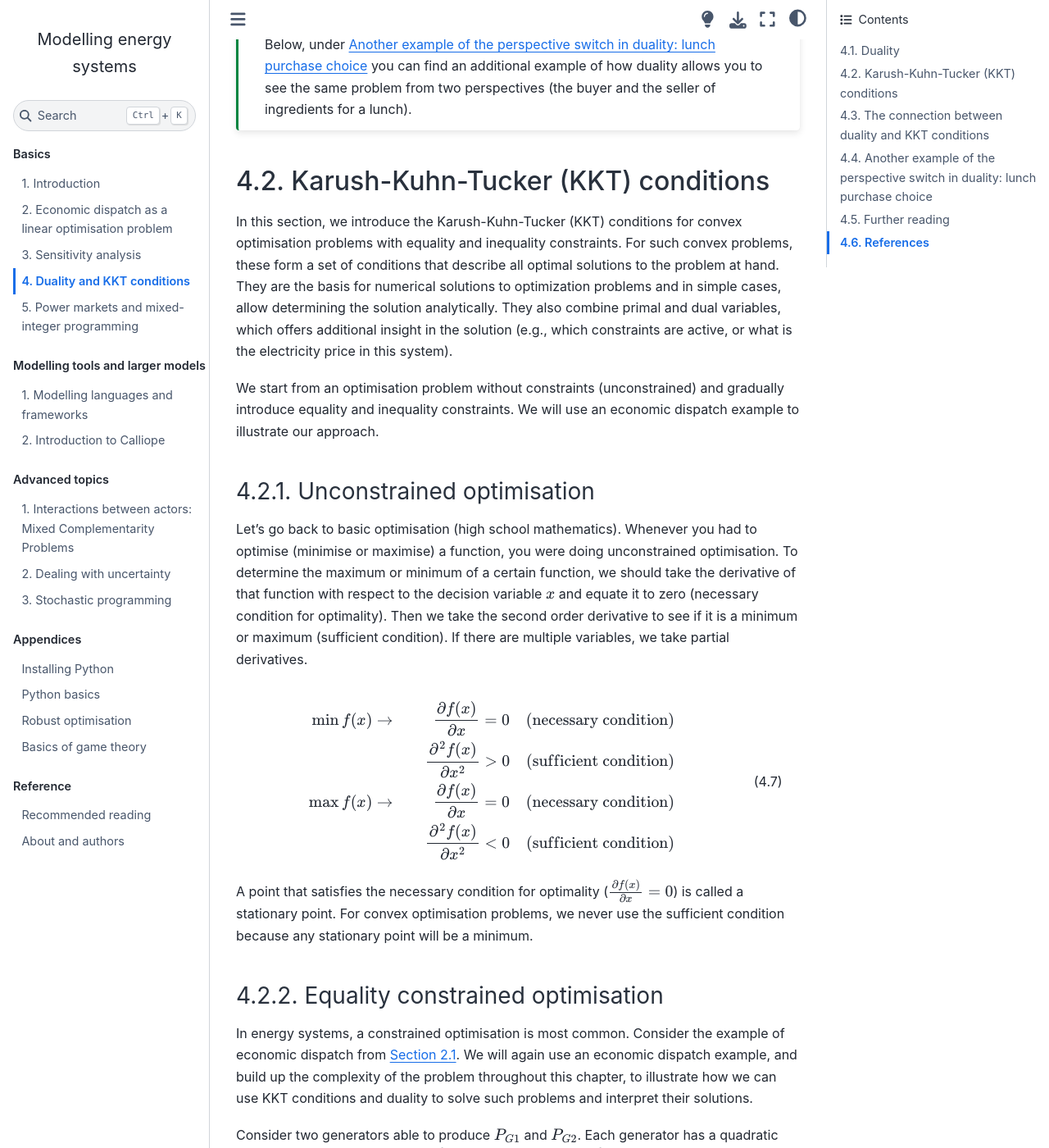
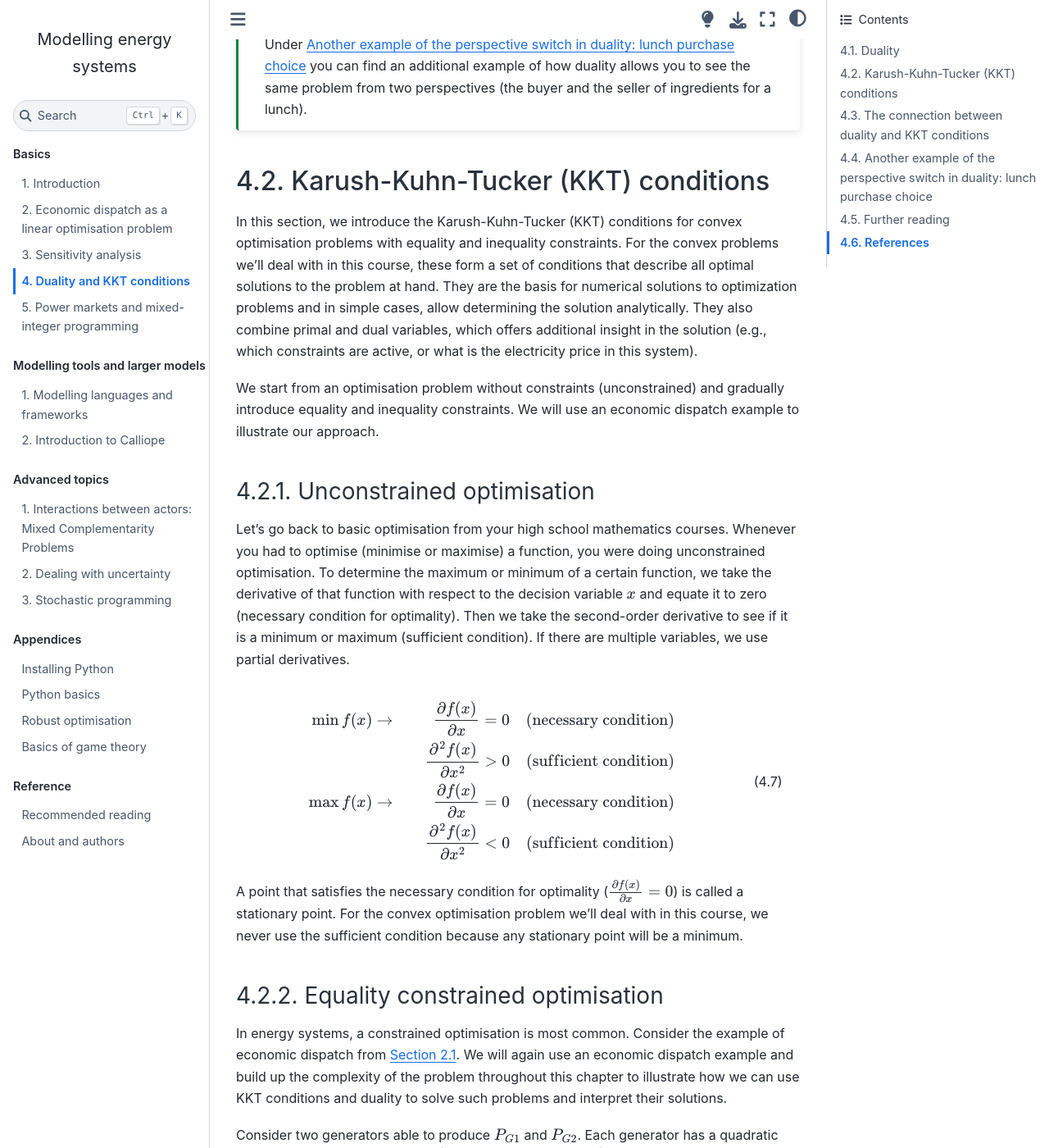
Before and after one commit to sjpfenninger/modelling-energy-systems, a Jupyter Book: the page built from basics/duality-kkts.md, in a window 1280 px wide and 1400 px high, scrolled down 8128 px. Shown: the whole window at 82% size. Built offline with Jupyter Book 1.0.4 settings and Sphinx 7.4.7 and the Sphinx Book theme 1.1.4, drawn with Linux system fonts in a browser that asks for light colours; pages that are not in the unit, such as notebooks, are missing from menus; comment, search, counter and statistics services are not loaded; cross-references to code outside the pages are shown as plain code; some of the changed text lies outside the part shown.

Commit message:
Refine explanations of duality and KKT conditions
Clarified language and improved consistency in the explanation of dual problems and KKT conditions. Adjusted phrasing for better readability and accuracy.

````diff
--- a/basics/duality-kkts.md
+++ b/basics/duality-kkts.md
@@ -205,20 +205,20 @@ How to convert a primal problem into a dual problem From the "SOB method": Benja
 
 :::{admonition} Additional example
 :class: tip
-Below, under {ref}`content:duality-kkts:lunch-example` you can find an additional example of how duality allows you to see the same problem from two perspectives (the buyer and the seller of ingredients for a lunch).
+Under {ref}`content:duality-kkts:lunch-example` you can find an additional example of how duality allows you to see the same problem from two perspectives (the buyer and the seller of ingredients for a lunch).
 :::
 
 (content:duality-kkts:kkt-conditions)=
 
 ## Karush-Kuhn-Tucker (KKT) conditions
 
-In this section, we introduce the Karush-Kuhn-Tucker (KKT) conditions for convex optimisation problems with equality and inequality constraints. For such convex problems, these form a set of conditions that describe all optimal solutions to the problem at hand. They are the basis for numerical solutions to optimization problems and in simple cases, allow determining the solution analytically. They also combine primal and dual variables, which offers additional insight in the solution (e.g., which constraints are active, or what is the electricity price in this system).
+In this section, we introduce the Karush-Kuhn-Tucker (KKT) conditions for convex optimisation problems with equality and inequality constraints. For the convex problems we'll deal with in this course, these form a set of conditions that describe all optimal solutions to the problem at hand. They are the basis for numerical solutions to optimization problems and in simple cases, allow determining the solution analytically. They also combine primal and dual variables, which offers additional insight in the solution (e.g., which constraints are active, or what is the electricity price in this system).
 
 We start from an optimisation problem without constraints (unconstrained) and gradually introduce equality and inequality constraints. We will use an economic dispatch example to illustrate our approach.
 
 ### Unconstrained optimisation
 
-Let's go back to basic optimisation (high school mathematics). Whenever you had to optimise (minimise or maximise) a function, you were doing unconstrained optimisation. To determine the maximum or minimum of a certain function, we should take the derivative of that function with respect to the decision variable $x$ and equate it to zero (necessary condition for optimality). Then we take the second order derivative to see if it is a minimum or maximum (sufficient condition). If there are multiple variables, we take partial derivatives.
+Let's go back to basic optimisation from your high school mathematics courses. Whenever you had to optimise (minimise or maximise) a function, you were doing unconstrained optimisation. To determine the maximum or minimum of a certain function, we take the derivative of that function with respect to the decision variable $x$ and equate it to zero (necessary condition for optimality). Then we take the second-order derivative to see if it is a minimum or maximum (sufficient condition). If there are multiple variables, we use partial derivatives.
 
 \begin{align}
     \min f(x) & \rightarrow & \frac{\partial f(x)}{\partial x} =  0 \quad \text{(necessary condition)} \\
@@ -227,21 +227,21 @@ Let's go back to basic optimisation (high school mathematics). Whenever you had
     & & \frac{\partial^2 f(x)}{\partial x^2} < 0 \quad \text{(sufficient condition)} \\
 \end{align}
 
-A point that satisfies the necessary condition for optimality ($\frac{\partial f(x)}{\partial x} =  0$) is called a stationary point. For convex optimisation problems, we never use the sufficient condition because any stationary point will be a minimum.
+A point that satisfies the necessary condition for optimality ($\frac{\partial f(x)}{\partial x} =  0$) is called a stationary point. For the convex optimisation problem we'll deal with in this course, we never use the sufficient condition because any stationary point will be a minimum.
 
 (content:duality-kkt:economic-dispatch)=
 
 ### Equality constrained optimisation
 
-In energy systems, a constrained optimisation is most common. Consider the example of economic dispatch from {numref}`content:lp:economic-dispatch`. We will again use an economic dispatch example, and build up the complexity of the problem throughout this chapter, to illustrate how we can use KKT conditions and duality to solve such problems and interpret their solutions.
+In energy systems, a constrained optimisation is most common. Consider the example of economic dispatch from {numref}`content:lp:economic-dispatch`. We will again use an economic dispatch example and build up the complexity of the problem throughout this chapter to illustrate how we can use KKT conditions and duality to solve such problems and interpret their solutions.
 
-Consider two generators able to produce $P_{G1}$ and $P_{G2}$. Each generator has a quadratic cost function: $C_1 = a_1 + b_1 \cdot P_{G1}^2$ and $C_2 = a_2 + b_2 \cdot P_{G2}^2$. Note that the cost functions here are quadratic, _not_ linear. This is quite typical in power systems. $C_i$ denotes the total operating cost of powerplant $i$, while $a_i$ is a fixed cost and $b_i$ is the cost in €/MW.
+Consider two generators able to produce $P_{G1}$ and $P_{G2}$. Each generator has a quadratic cost function: $C_1 = a_1 + b_1 \cdot P_{G1}^2$ and $C_2 = a_2 + b_2 \cdot P_{G2}^2$. Note that the cost functions here are quadratic, _not_ linear. This is quite typical in power systems. $C_i$ denotes the total operating cost of powerplant $i$, while $a_i$ is a fixed cost and $b_i$ is the cost in €/MWh$^2$.
 
 Unlike the linear dispatch problem in {numref}`content:lp:economic-dispatch`, we now have a **quadratic programming (QP)** problem. This is still a convex optimisation problem. Therefore, the techniques we use here also apply to linear programming problems.
 
 ```{admonition} Reminder: convex optimisation
 :class: tip
-[Convex optimisation](https://en.wikipedia.org/wiki/Convex_optimization) means that we are dealing with convex functions over convex regions. Both linear and quadratic optimisation problems are convex. In general, however, many kinds of non-linear optimisation problems are non-convex, and we cannot apply the techniques we discuss here to them.
+[Convex optimisation](https://en.wikipedia.org/wiki/Convex_optimization) means that we are dealing with convex functions over convex regions. Both linear and quadratic optimisation problems are convex. In general, however, many kinds of non-linear optimisation problems are non-convex, and we cannot directly apply the techniques we discuss here to them.
 ```
 
 We need to dispatch the generators to meet a demand $P_D$ at minimal cost. We will ignore the capacity constraints of the generators for now. Thus, we have the following optimisation problem:
@@ -251,9 +251,9 @@ We need to dispatch the generators to meet a demand $P_D$ at minimal cost. We wi
     & \text{s.t.} \quad P_{G1} + P_{G2} = P_D
 \end{align}
 
-If we do not consider the equality constraint $P_{G1} + P_{G2} = P_D$ then the optimal solution to this problem (what minimises operating cost of the system) is $P_{G1}^* = 0$, $P_{G2}^*=0$, i.e. not run the generators at all. You can easily confirm this with the necessary condition for optimality: take the derivative of the objective function w.r.t. $P_{G1}$ and $P_{G2}$, equate those expressions to zero, and solve for $P_{G1}$ and $P_{G2}$. This is the unconstrained optimisation previously discussed.
+If we do not consider the equality constraint $P_{G1} + P_{G2} = P_D$ then the optimal solution to this problem (what minimizes the operating cost of the system) is $P_{G1}^* = 0$, $P_{G2}^*=0$, i.e., not run the generators at all. You can easily confirm this with the necessary condition for optimality: take the derivative of the objective function w.r.t. $P_{G1}$ and $P_{G2}$, equate those expressions to zero, and solve for $P_{G1}$ and $P_{G2}$. This is the unconstrained optimisation previously discussed.
 
-To deal with the constraint in our optimisation problem, we introduce the Lagrangian. The Lagrangian integrates the constraint to the objective function.
+To deal with the constraint in our optimisation problem, we introduce the Lagrangian. The Lagrangian integrates the constraint into the objective function.
 
 \begin{equation}
     \mathcal{L} = (a_1 + b_1 \cdot P_{G1}^2+ a_2 + b_2 \cdot P_{G2}^2) + \lambda \cdot (P_D - P_{G1} - P_{G2})
@@ -290,13 +290,6 @@ We can find the optimal solution ($x^*, \lambda_i^*$) to the original optimisati
     & \frac{\partial \mathcal{L}}{\partial \lambda_i} = h_i(x) = 0 \quad \forall i \in  \{1,2,...,m\}
 \end{align}
 
-:::{admonition} Notation and standard form
-:class: tip
-
-You will notice that in this section, we write all constraints in a standard form with zeros on the right-hand side (i.e., $=0$ or $\leq 0$ for equality constraints below). This ensures that you don't make mistakes when you're constructing the Lagrangian. In {numref}`content:duality-kkts:duality` above we used a different standard form that makes it easier to construct the dual problem. This highlights that there is no generally "correct" approach to write a standard form. It makes sense to go with an approach that works best for what you are doing.
-
-:::
-
 The equality constrained optmisation problem also has a graphical interpretation. {numref}`fig:KKT_eqconst_graphical` shows the graphical interpretation of our economic dispatch example. Note that the contour lines representing the objective function (in red) are no longer linear - because our objective is now a quadratic function.
 
 ```{figure} ../images/KKT_eqconst_graphical.jpg
@@ -350,6 +343,13 @@ In a general optimisation problem with both equality and inequality constraints,
     & g_j(x) \leq 0 \quad (\mu_j) \quad \forall j \in \{1,2,...,n\}
 \end{align}
 There are $m$ equality constraints associated with Lagrange multipliers $\lambda_i$ and $n$ inequality constraints associated with Lagrange multipliers $\mu_j$.
+
+:::{admonition} Notation and standard form
+:class: tip
+
+You will notice that in this section, we write all constraints in a standard form with zeros on the right-hand side (i.e., $=0$ or $\leq 0$ for equality constraints). This ensures that you don't make mistakes when you're constructing the Lagrangian. In {numref}`content:duality-kkts:duality` above we used a different standard form that makes it easier to construct the dual problem. This highlights that there is no generally "correct" approach to write a standard form. It makes sense to go with an approach that works best for what you are doing.
+
+:::
 
 The Lagrangian is:
 
````
Also changed, not shown: other parts of basics/duality-kkts.md (+5 -5 lines).
